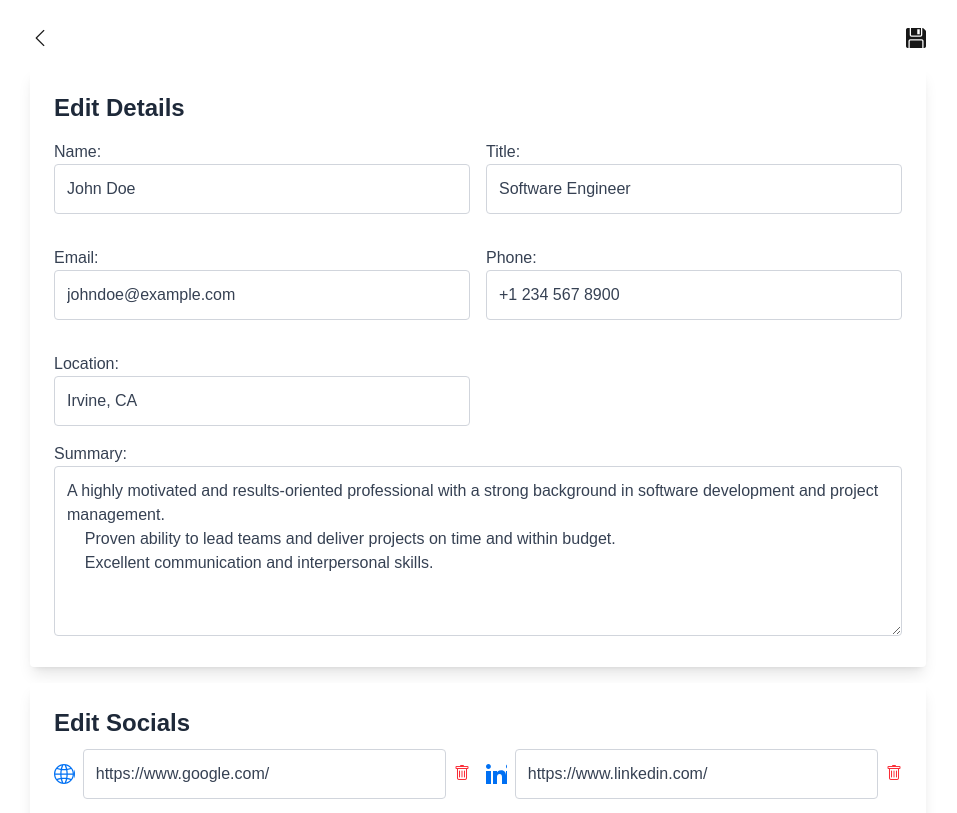
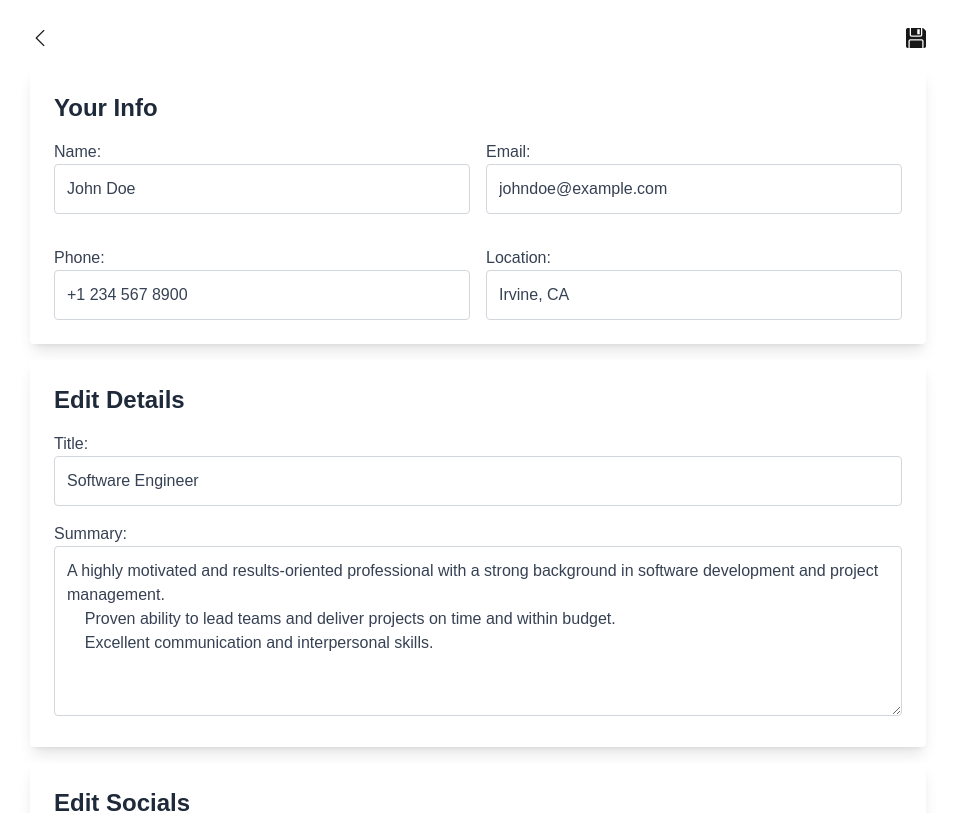
Before and after one commit to KiwiFunk/resume-builder, a Next.js app in the folder resume-app/: page /edit-details in a window 1280 px wide. Shown: the top 813 px of the page, without its empty margins (162-1119 px from the left). Built offline with nearby package versions, Linux system fonts and the light colour scheme.

Commit message:
Moved persistant data to its own section

```diff
--- a/resume-app/src/app/edit-details/page.js
+++ b/resume-app/src/app/edit-details/page.js
@@ -29,18 +29,14 @@ export default function EditDetailsPage() {
 
             {/* Form populated with data from UserData.js */}
             <form className="w-full max-w-4xl">
+
+                {/* Persistant user info */}
                 <div className="mt-4 p-6 bg-white rounded shadow-lg w-full max-w-4xl">
-                    <h2 className="text-2xl font-bold text-gray-800">Edit Details</h2>
-
-                    {/* Contact Information */}
+                    <h2 className="text-2xl font-bold text-gray-800">Your Info</h2>
                     <div className="grid grid-cols-1 sm:grid-cols-2 gap-4">
                         <div className="mt-4">
                             <label htmlFor="name" className="block text-gray-700">Name:</label>
                             <input type="text" id="name" defaultValue={data.name} className={inputClasses} />
-                        </div>
-                        <div className="mt-4">
-                            <label htmlFor="title" className="block text-gray-700">Title:</label>
-                            <input type="text" id="title" defaultValue={data.title} className={inputClasses} />
                         </div>
                         <div className="mt-4">
                             <label htmlFor="email" className="block text-gray-700">Email:</label>
@@ -55,12 +51,25 @@ export default function EditDetailsPage() {
                             <input type="text" id="location" defaultValue={data.location} className={inputClasses} />
                         </div>
                     </div>
+                </div>
 
-                    {/* Resume Summary */}
+
+                {/* Resume selector, with the option to create a new resume */}
+
+                {/* Resume Details */}
+                <div className="mt-4 p-6 bg-white rounded shadow-lg w-full max-w-4xl">
+                    <h2 className="text-2xl font-bold text-gray-800">Edit Details</h2>
+
+                    <div className="mt-4">
+                        <label htmlFor="title" className="block text-gray-700">Title:</label>
+                        <input type="text" id="title" defaultValue={data.title} className={inputClasses} />
+                    </div>
+
                     <div className="mt-4">
                         <label htmlFor="summary" className="block text-gray-700">Summary:</label>
                         <textarea id="summary" defaultValue={data.summary} className={inputClasses} rows="6"></textarea>
                     </div>
+
                 </div>
 
                 {/* Social Media Links */}
```
